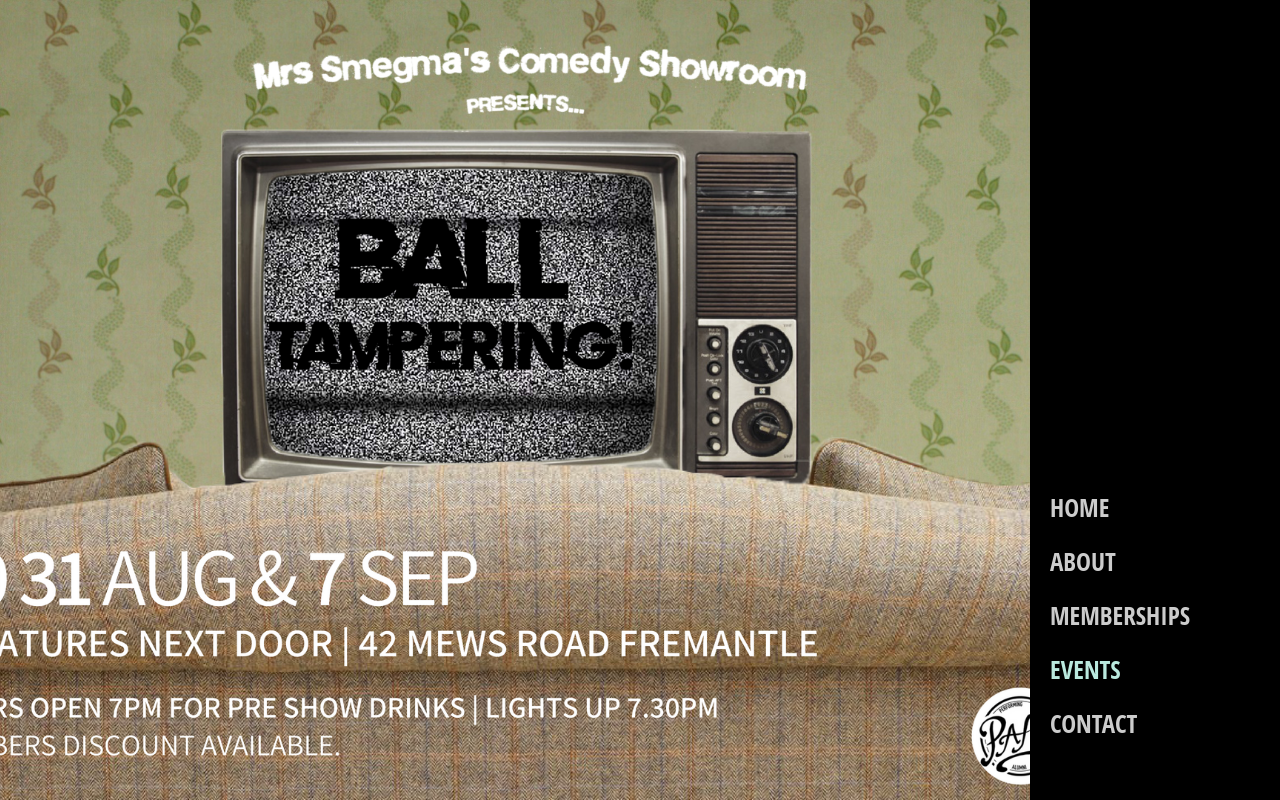
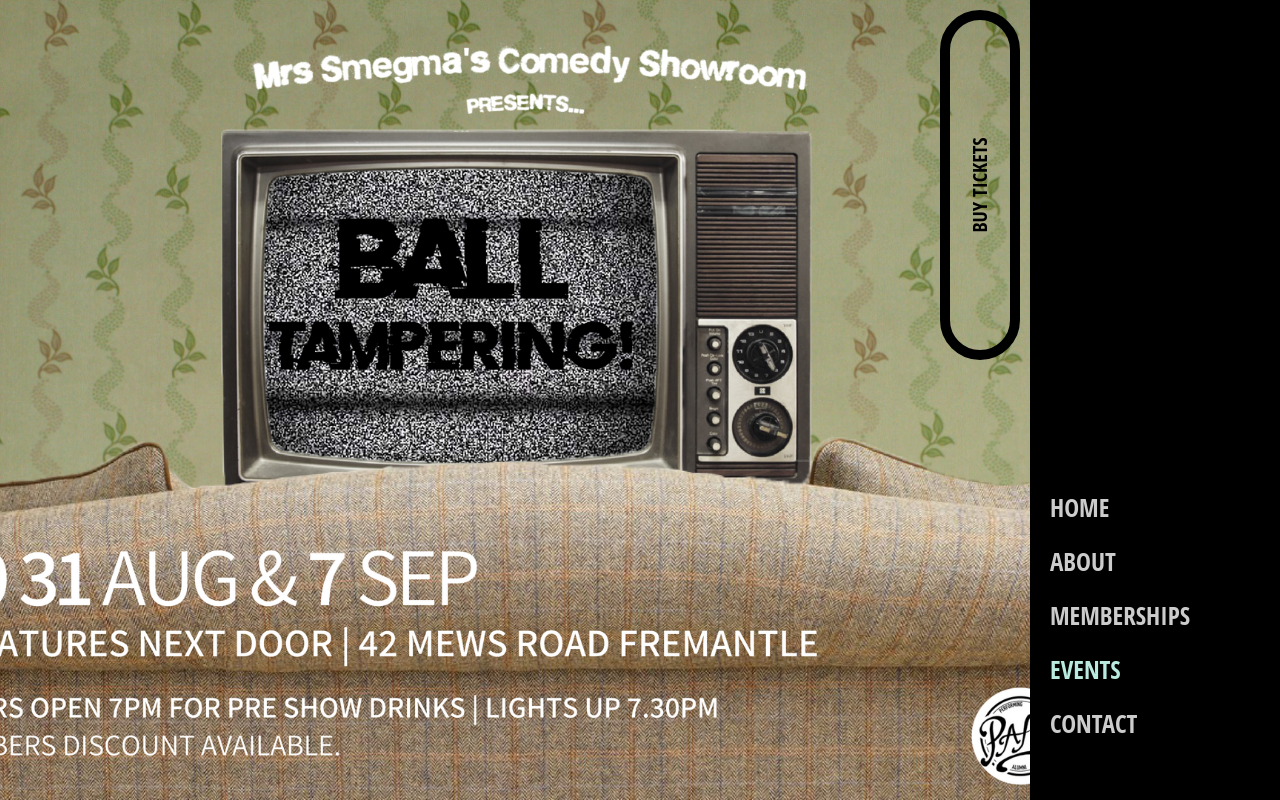
Before and after one commit to jaketreacher/paas_website, a Django app: page /balltampering in a window 1280 px wide. Run offline with Django 3.2, Linux system fonts and the light colour scheme; style sheets or scripts are compiled from the project's sources; some libraries are stand-ins or nearby versions.

Commit message:
Add balltampering purchase button

```diff
--- a/web/static/web/sass/pages/_balltampering.scss
+++ b/web/static/web/sass/pages/_balltampering.scss
@@ -1,4 +1,5 @@
 #ballz {
+    > div:first-of-type {
         width: 100%;
         height: 100%;
         position: absolute;
@@ -21,3 +22,17 @@
             }
         }
     }
+
+    .hang-group {
+        display: none;
+
+        @include desktop {
+            display: flex;
+        }
+    }
+}
+
+#purchase {
+    bottom: 30px;
+    left: 30px;
+}
--- a/web/static/web/sass/partials/_buttons.scss
+++ b/web/static/web/sass/partials/_buttons.scss
@@ -23,6 +23,30 @@ button {
 
     &:hover {
         color: $navbar_font_hover_color;
+    }
+}
+
+.btn-mobile {
+    position: fixed;
+    width: 60px;
+    height: 60px;
+
+    background-color: $navbar_color;
+    color: $navbar_font_color;
+    border-radius: 100%;
+    box-shadow: 2px 2px 5px 0px rgba(0,0,0,0.5);
+    cursor: pointer;
+
+    span {
+        @include center;
+    }
+
+    &:hover {
+        color: $navbar_font_hover_color;
+    }
+
+    @include desktop {
+        display: none;
     }
 }
 
--- a/web/static/web/sass/partials/_navbar.scss
+++ b/web/static/web/sass/partials/_navbar.scss
@@ -72,31 +72,10 @@
 
 #navbar-toggle {
     z-index: $z_navbar;
-    position: fixed;
     bottom: 30px;
     right: 30px;
-    width: 60px;
-    height: 60px;
-
-    background-color: $navbar_color;
-    color: $navbar_font_color;
-    border-radius: 100%;
-    box-shadow: 2px 2px 5px 0px rgba(0,0,0,0.5);
-    cursor: pointer;
-
-    span {
-        @include center;
-    }
-
-    &:hover {
-        color: $navbar_font_hover_color;
-    }
 
     &.hidden {
         display: none;
     }
-
-    @include desktop {
-        display: none;
-    }
 }
--- a/web/templates/web/components/navbar.html
+++ b/web/templates/web/components/navbar.html
@@ -13,6 +13,6 @@
     </button>
 </nav>
 
-<div id="navbar-toggle" target="#main-nav">
+<div id="navbar-toggle" class="btn-mobile" target="#main-nav">
     <span>Menu</span>
 </div>
--- a/web/templates/web/pages/balltampering.html
+++ b/web/templates/web/pages/balltampering.html
@@ -6,8 +6,16 @@
 {% endblock title %}
 
 {% block content %}
-    <div id="ballz" style="background-image:url({% static 'web/images/ball_background.jpg' %})">
-        <div style="background-image:url({% static 'web/images/ball_info.png' %})"></div>
+    <div id="ballz">
+        <div style="background-image:url({% static 'web/images/ball_background.jpg' %})">
+            <div style="background-image:url({% static 'web/images/ball_info.png' %})"></div>
+        </div>
+        <div class="hang-group">
+            <a class="btn btn-hang" href="https://trybooking.com/XODS" target="_blank">Buy Tickets</a>
+        </div>
     </div>
 
+    <a id="purchase" class="btn-mobile" href="https://trybooking.com/XODS" target="_blank">
+        <span>Buy</span>
+    </a>
 {% endblock content %}
```
Lines whose indentation alone changed are shown as unchanged.
